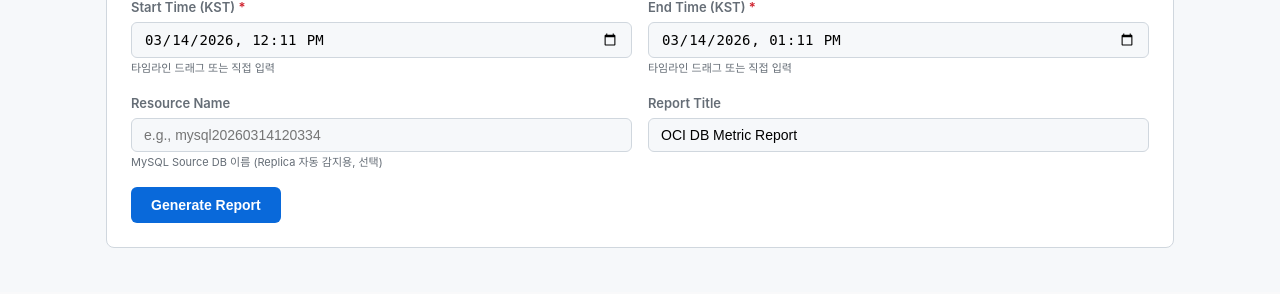
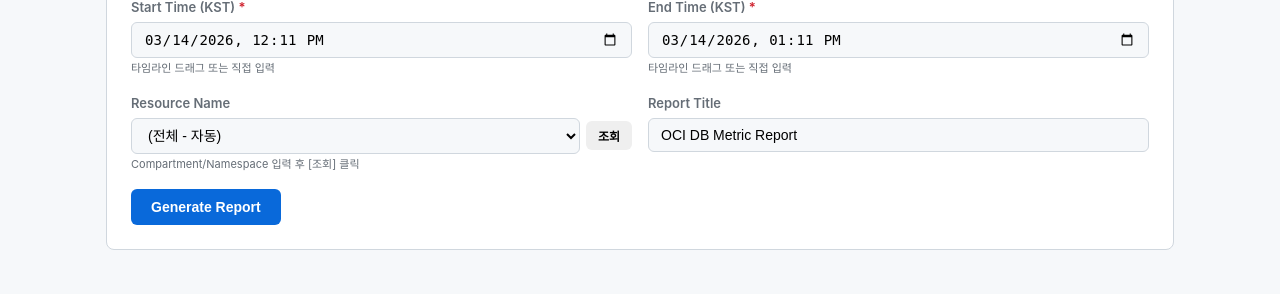
Before and after one commit to jaesucjang/oci-db-metric-report, a Flask app: page / in a window 1280 px wide. Shown: the part 1062-1356 px from the top of the page. Before the commit the page ends 1310 px from the top, so only its background shows below. Run offline with Flask 3, Linux system fonts and the light colour scheme; data that the repository does not hold is empty.

Commit message:
Add resource name dropdown with auto-discovery from OCI
Compartment + Namespace 입력 후 [조회] 버튼으로 리소스 목록 조회.
OCI Monitoring API에서 resourceName을 추출하여 드롭다운 표시.

Co-Authored-By: Claude Opus 4.6 <noreply@anthropic.com>

```diff
--- a/app.py
+++ b/app.py
@@ -249,6 +249,56 @@ def run_job(job_id, config):
 @app.route("/")
 def index():
     return render_template("index.html")
+
+
+@app.route("/api/resources", methods=["POST"])
+def api_resources():
+    """List DB resource names in a compartment/namespace via OCI Monitoring API."""
+    data = request.json or {}
+    compartment_id = data.get("compartment_id", "")
+    namespace = data.get("namespace", "")
+    profile_id = data.get("oci_profile_id", "")
+
+    if not compartment_id or not namespace:
+        return jsonify({"error": "compartment_id and namespace required"}), 400
+
+    # Build OCI CLI args
+    oci_args = []
+    if profile_id:
+        config_path, _ = get_profile_oci_paths(profile_id)
+        if config_path:
+            oci_args += ["--config-file", config_path]
+
+    cmd = [
+        "oci", "monitoring", "metric", "list",
+        *oci_args,
+        "--compartment-id", compartment_id,
+        "--namespace", namespace,
+        "--output", "json",
+    ]
+
+    try:
+        result = subprocess.run(cmd, capture_output=True, text=True, timeout=30)
+        if result.returncode != 0:
+            return jsonify({"error": result.stderr[:300]}), 500
+
+        import json as _json
+        metrics_data = _json.loads(result.stdout).get("data", [])
+
+        # Extract unique resourceName values, excluding backups
+        resources = set()
+        for m in metrics_data:
+            dims = m.get("dimensions", {})
+            rname = dims.get("resourceName", "")
+            rid = dims.get("resourceId", "")
+            if rname and "backup" not in rname.lower() and "backup" not in rid.lower():
+                resources.add(rname)
+
+        return jsonify({"resources": sorted(resources)})
+    except subprocess.TimeoutExpired:
+        return jsonify({"error": "OCI CLI timeout"}), 504
+    except Exception as e:
+        return jsonify({"error": str(e)}), 500
 
 
 @app.route("/api/run", methods=["POST"])
--- a/templates/index.html
+++ b/templates/index.html
@@ -339,8 +339,13 @@
           </div>
           <div class="form-group">
             <label>Resource Name</label>
-            <input type="text" name="resource_name" placeholder="e.g., mysql20260314120334">
-            <span class="hint">MySQL Source DB 이름 (Replica 자동 감지용, 선택)</span>
+            <div style="display:flex;gap:6px;align-items:center">
+              <select name="resource_name" id="resourceSelect" style="flex:1">
+                <option value="">(전체 - 자동)</option>
+              </select>
+              <button type="button" class="btn" id="loadResourcesBtn" style="padding:6px 12px;font-size:12px;white-space:nowrap">조회</button>
+            </div>
+            <span class="hint">Compartment/Namespace 입력 후 [조회] 클릭</span>
           </div>
           <div class="form-group">
             <label>Report Title</label>
@@ -941,6 +946,46 @@ function toISO(val) {
   return `${d.getUTCFullYear()}-${pad(d.getUTCMonth()+1)}-${pad(d.getUTCDate())}T${pad(d.getUTCHours())}:${pad(d.getUTCMinutes())}:${pad(d.getUTCSeconds())}Z`;
 }
 
+// --- Load Resources ---
+document.getElementById('loadResourcesBtn').addEventListener('click', function() {
+  const compId = document.querySelector('[name="compartment_id"]').value.trim();
+  const ns = document.querySelector('[name="namespace"]').value;
+  const profileSel = document.querySelector('[name="oci_profile_id"]');
+  const profileId = profileSel ? profileSel.value : '';
+
+  if (!compId) { alert('Compartment OCID를 먼저 입력하세요.'); return; }
+
+  const btn = this;
+  const sel = document.getElementById('resourceSelect');
+  btn.disabled = true;
+  btn.textContent = '조회중...';
+
+  fetch('/api/resources', {
+    method: 'POST',
+    headers: {'Content-Type': 'application/json'},
+    body: JSON.stringify({compartment_id: compId, namespace: ns, oci_profile_id: profileId}),
+  }).then(r => r.json()).then(res => {
+    sel.innerHTML = '<option value="">(전체 - 자동)</option>';
+    if (res.error) {
+      alert('조회 실패: ' + res.error);
+    } else if (res.resources && res.resources.length > 0) {
+      res.resources.forEach(r => {
+        const opt = document.createElement('option');
+        opt.value = r;
+        opt.textContent = r;
+        sel.appendChild(opt);
+      });
+    } else {
+      alert('리소스가 없습니다.');
+    }
+  }).catch(err => {
+    alert('조회 오류: ' + err);
+  }).finally(() => {
+    btn.disabled = false;
+    btn.textContent = '조회';
+  });
+});
+
 // --- Form submit ---
 let currentJobId = null;
 document.getElementById('configForm').addEventListener('submit', function(e) {
```
